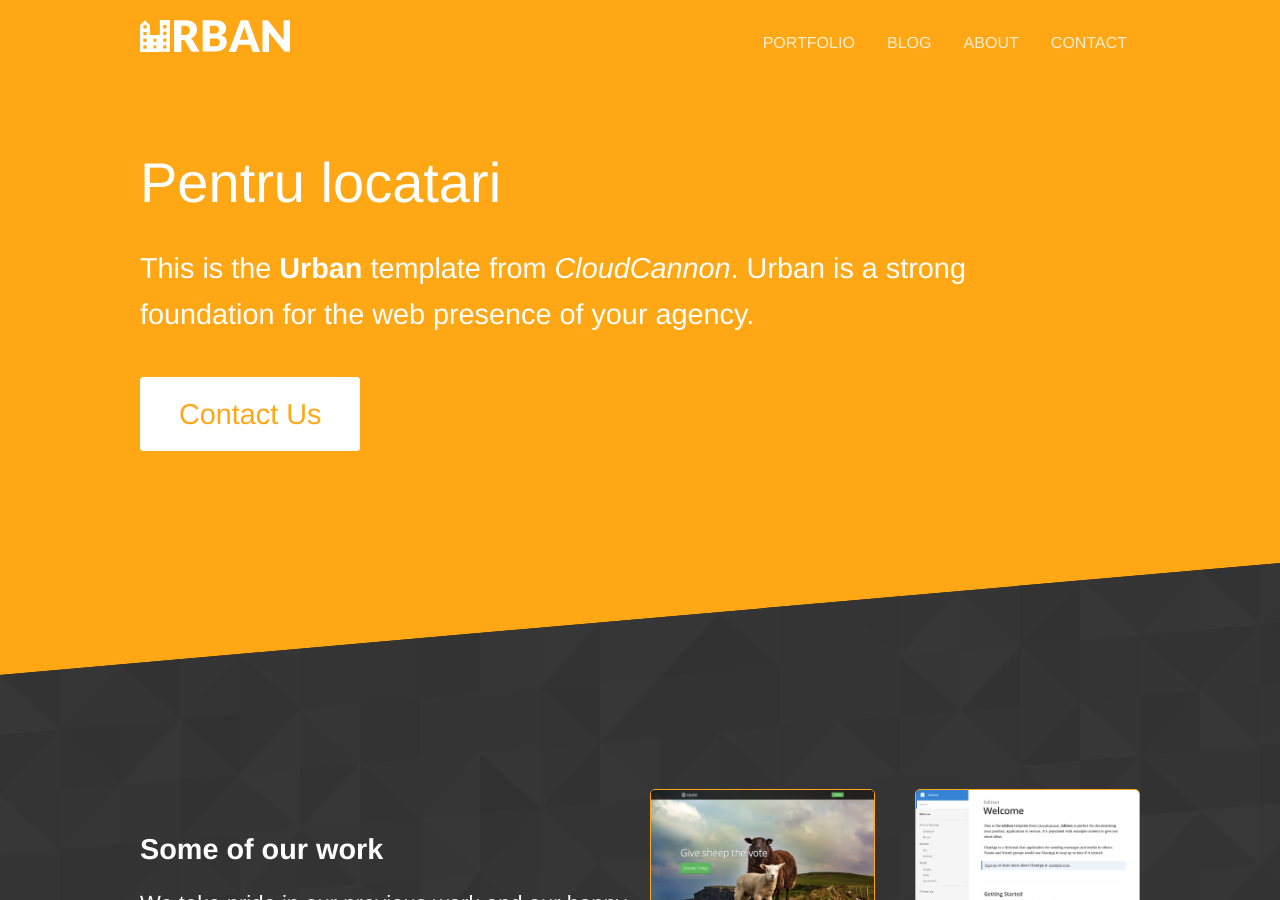
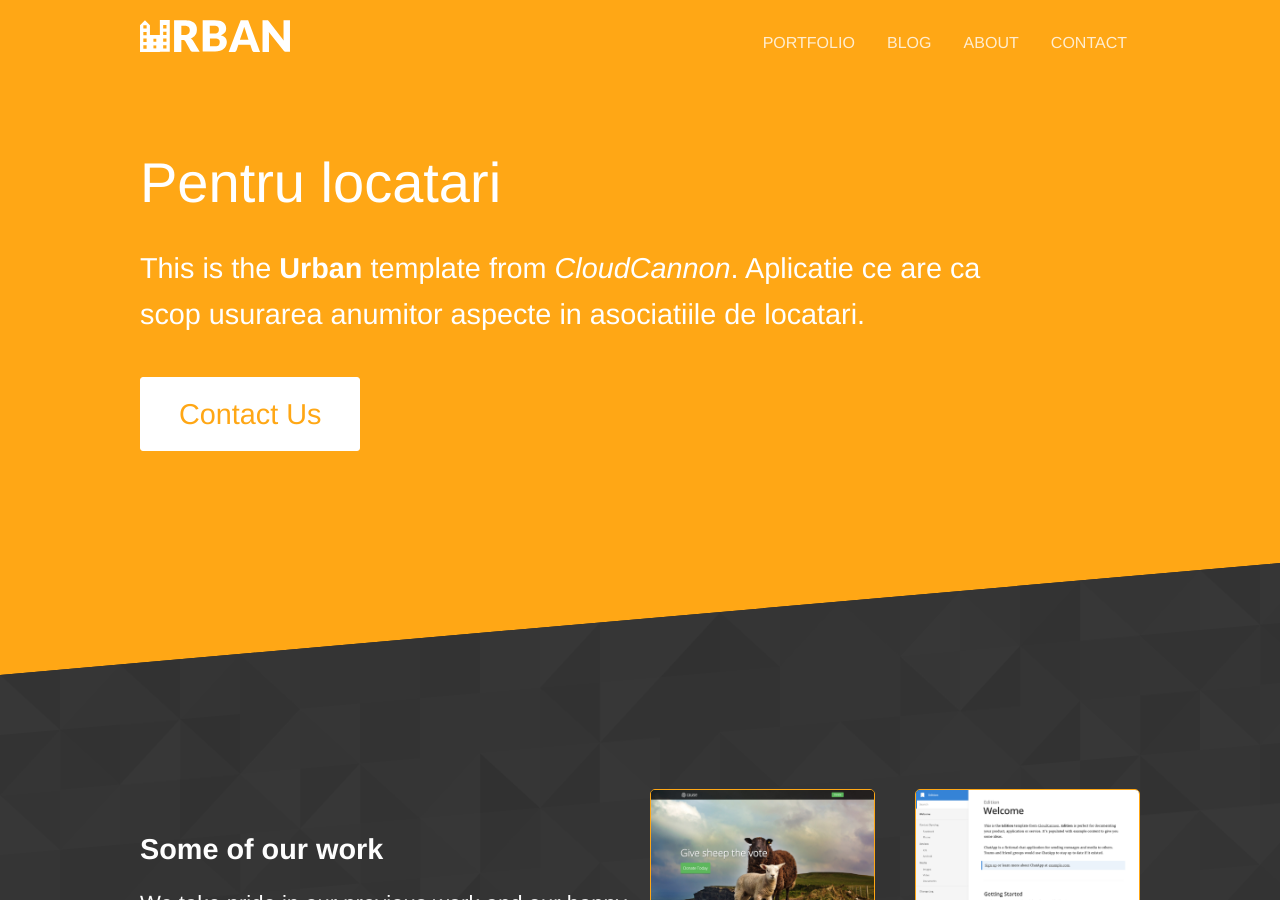
Before and after one commit to rptoma/Flaty, a Jekyll site: the page built from index.html, in a window 1280 px wide and 900 px high. Built offline with Jekyll 4.4.1, drawn with Linux system fonts in a browser that asks for light colours.

Commit message:
Updated 'index.html' via CloudCannon

```diff
--- a/index.html
+++ b/index.html
@@ -5,7 +5,7 @@ title: Flaty
 <section class="hero diagonal">
 	<div class="container">
 		<h2 class="editable">Pentru locatari</h2>
-		<p class="subtext editable">This is the <strong>Urban</strong> template from <a href="http://cloudcannon.com/">CloudCannon</a>. Urban is a strong foundation for the web presence of your agency.</p>
+		<p class="subtext editable">This is the <strong>Urban</strong> template from <a href="http://rptoma.github.io/Flaty">CloudCannon</a>. Aplicatie ce are ca scop usurarea anumitor aspecte in asociatiile de locatari.</p>
 		<p><a class="button alt" href="{{ site.baseurl }}/contact/">Contact Us</a></p>
 	</div>
 </section>
```
